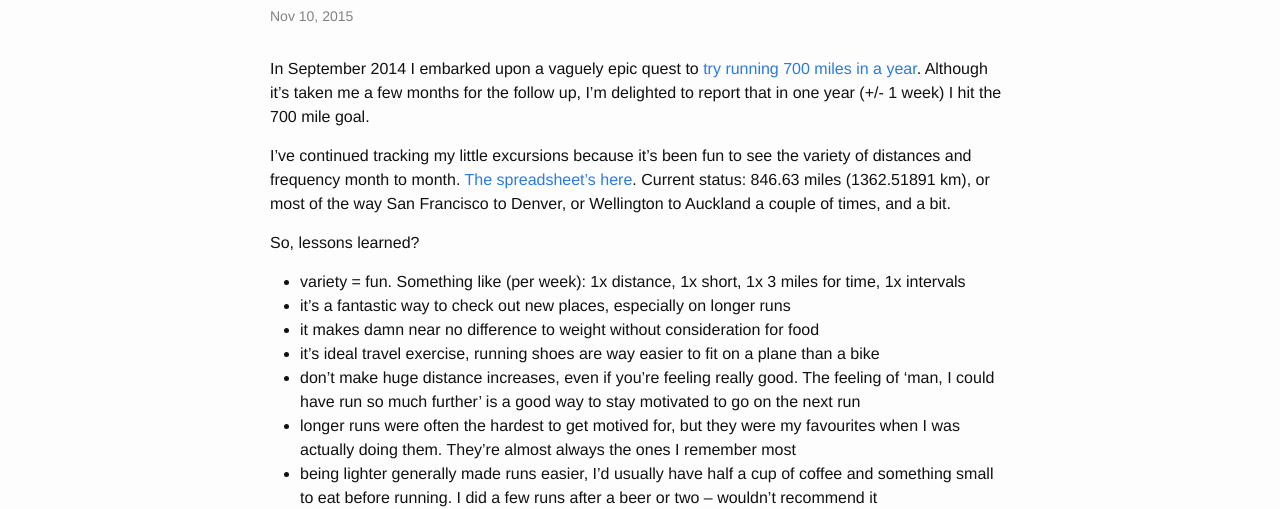
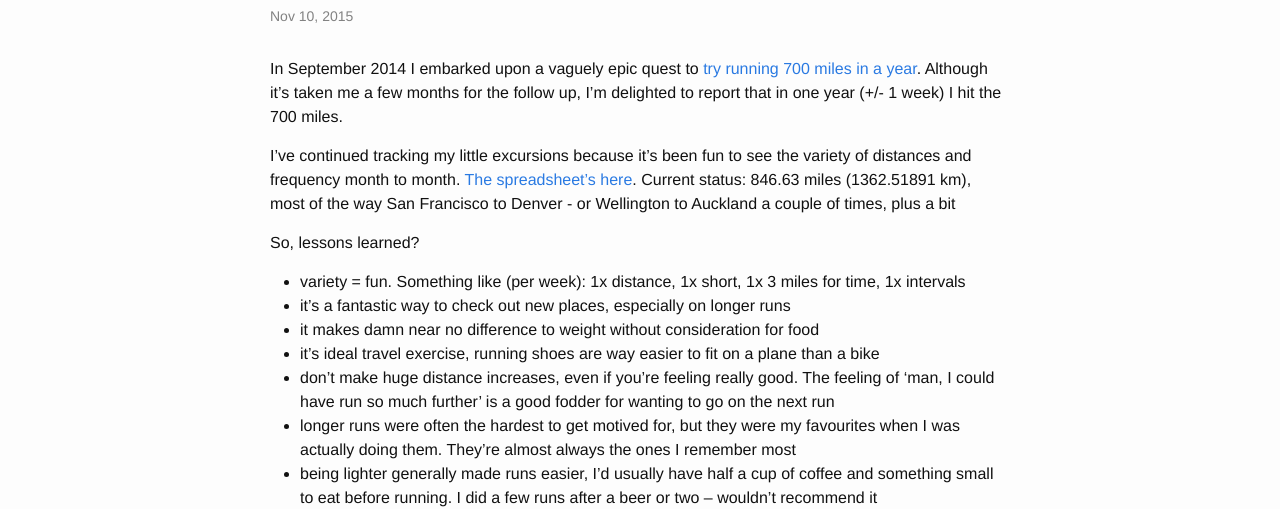
Before and after one commit to peterussell/peterussell.github.io_old, a Jekyll site: the page built from _posts/2015-11-10-and-i-did-run-700-miles.md, in a window 1280 px wide. Shown: the part 143-652 px from the top of the page. Built offline with Jekyll 4.4.1, drawn with Linux system fonts in a browser that asks for light colours; comment, search, counter and statistics services are not loaded.

Commit message:
Update 1

```diff
--- a/_posts/2015-11-10-and-i-did-run-700-miles.md
+++ b/_posts/2015-11-10-and-i-did-run-700-miles.md
@@ -7,13 +7,13 @@ categories: running
 
 In September 2014 I embarked upon a vaguely epic quest to [try running 700
 miles in a year][original-post]. Although it's taken me a few months for the follow
-up, I'm delighted to report that in one year (+/- 1 week) I hit the 700 mile goal.
+up, I'm delighted to report that in one year (+/- 1 week) I hit the 700 miles.
 
 I've continued tracking my little excursions because it's
 been fun to see the variety of distances and frequency month to month. [The
 spreadsheet's here][spreadsheet]. Current status: 846.63 miles (1362.51891 km),
-or most of the way San Francisco to Denver, or Wellington to Auckland a couple of
-times, and a bit.
+most of the way San Francisco to Denver - or Wellington to Auckland a couple of
+times, plus a bit
 
 So, lessons learned?
 
@@ -21,7 +21,7 @@ So, lessons learned?
 * it's a fantastic way to check out new places, especially on longer runs
 * it makes damn near no difference to weight without consideration for food
 * it's ideal travel exercise, running shoes are way easier to fit on a plane than a bike
-* don't make huge distance increases, even if you're feeling really good. The feeling of 'man, I could have run so much further' is a good way to stay motivated to go on the next run
+* don't make huge distance increases, even if you're feeling really good. The feeling of 'man, I could have run so much further' is a good fodder for wanting to go on the next run
 * longer runs were often the hardest to get motived for, but they were my favourites when I was actually doing them. They're almost always the ones I remember most
 * being lighter generally made runs easier, I'd usually have half a cup of coffee and something small to eat before running. I did a few runs after a beer or two -- wouldn't recommend it
 * the first few minutes is often the hardest while you loosen up, if it feels crap at the start there's a good chance it'll get better (most of the time, at least...)
```
